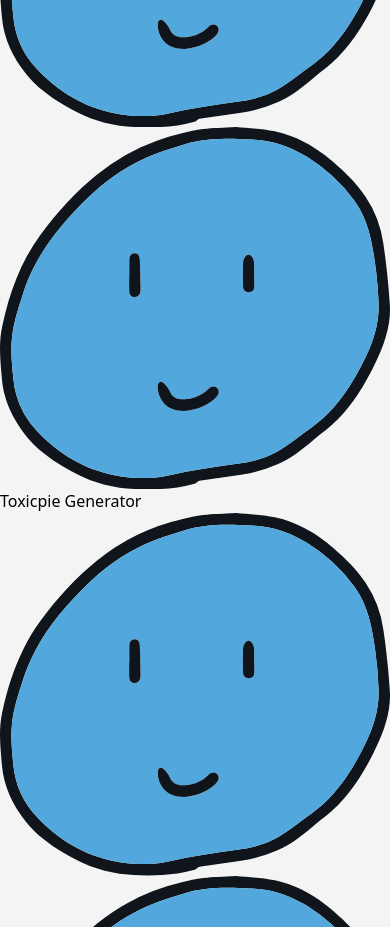
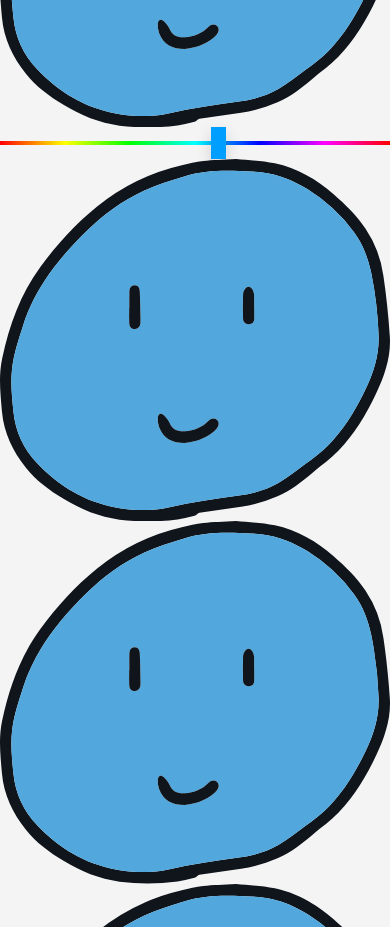
Before and after one commit to wdzeng/toxicpie, a Vue app: page / in a window 390 px wide. Shown: the part 10020-10947 px from the top of the page. Built offline with nearby package versions, Linux system fonts and the light colour scheme.

Commit message:
palette done

```diff
--- a/src/components/ColorBar.vue
+++ b/src/components/ColorBar.vue
@@ -1,11 +1,11 @@
 <template>
   <div class="color-bar">
-    <input ref="input" type="range" min="0" max="1535" :value="modelValue" @change="onChange" @input="onInput" />
+    <input ref="input" type="range" min="0" max="1535" :value="modelValue" @input="onInput" />
   </div>
 </template>
 
 <script lang="ts" setup>
-import { ref, onMounted } from 'vue'
+import { ref, onMounted, watch, toRef } from 'vue'
 import { toRgb } from '@/utils/color'
 import { getColorBarColor } from '@/utils/palette'
 
@@ -19,23 +19,15 @@ const props = defineProps({
 const emit = defineEmits(['update:modelValue'])
 const input = ref(null as any as HTMLInputElement)
 
-function updateThumbColor(inputVal: number) {
-  input.value.style.color = toRgb(getColorBarColor(inputVal))
-}
+watch(toRef(props, 'modelValue'), x => {
+  input.value.style.color = toRgb(getColorBarColor(x))
+})
 
-function onChange(e: Event) {
+function onInput(e: Event) {
   const input = e.target as HTMLInputElement
   const inputVal = +input.value
   emit('update:modelValue', inputVal)
 }
-
-function onInput(e: Event) {
-  const input = e.target as HTMLInputElement
-  const inputVal = +input.value
-  updateThumbColor(inputVal)
-}
-
-onMounted(() => updateThumbColor(props.modelValue))
 </script>
 
 <style lang="scss">
--- a/src/components/ColorBoard.vue
+++ b/src/components/ColorBoard.vue
@@ -1,15 +1,12 @@
 <template>
-  <div class="p-[6px]">
-    <div ref="root" class="color-board h-full" @mousedown="trackFlag = true" @click="update">
-      <div class="point" :style="{ right: briStyle, bottom: satStyle }"></div>
-    </div>
+  <div ref="root" class="relative" @mousedown="trackFlag = true" @click="update">
+    <div class="absolute h-[12px] w-[12px] rounded-full border-white border" :style="{ right: briStyle, bottom: satStyle }"></div>
   </div>
 </template>
 
 <script lang="ts" setup>
 import { computed, onMounted, onUnmounted, ref } from 'vue'
-import { getColorBoardColor } from '@/utils/palette'
-import { getRgb, toRgb } from '@/utils/color'
+import { round } from '@/utils/color'
 
 const props = defineProps({
   modelValue: {
@@ -19,8 +16,8 @@ const props = defineProps({
 })
 const emit = defineEmits(['update:modelValue'])
 
-const bri = computed(() => Math.max(0, Math.min(1, (props.modelValue >> 8) / 0xff)))
-const sat = computed(() => Math.max(0, Math.min(1, (props.modelValue & 0xff) / 0xff)))
+const bri = computed(() => round(props.modelValue >> 8) / 0xff)
+const sat = computed(() => round(props.modelValue & 0xff) / 0xff)
 const briStyle = computed(() => {
   return `calc(${(bri.value * 100).toFixed(2)}% - 6px)`
 })
@@ -34,8 +31,8 @@ function update(e: MouseEvent) {
   const rect = root.value.getBoundingClientRect();
   const x = e.clientX - rect.left; // x position within the element.
   const y = e.clientY - rect.top;  // y position within the element.
-  const b = Math.max(0, Math.min(255, Math.round(255 * (rect.width - x) / rect.width)))
-  const s = Math.max(0, Math.min(255, Math.round(255 * (rect.height - y) / rect.height)))
+  const b = round(255 * (rect.width - x) / rect.width)
+  const s = round(255 * (rect.height - y) / rect.height)
   emit('update:modelValue', b << 8 | s)
 }
 function onDrag(e: MouseEvent) {
@@ -53,16 +50,3 @@ onUnmounted(() => {
   document.removeEventListener('mousemove', onDrag)
 })
 </script>
-
-<style lang="scss">
-.color-board {
-  @apply relative;
-
-  background: linear-gradient(transparent, black),
-    linear-gradient(90deg, white, currentColor);
-
-  .point {
-    @apply absolute h-[12px] w-[12px] rounded-full border-white border;
-  }
-}
-</style>
--- a/src/components/Palette.vue
+++ b/src/components/Palette.vue
@@ -1,18 +1,48 @@
 <template>
-  <div class="flex flex-col lg:flex-row container mx-auto px-4">
-    <!-- preview -->
-    <div class="lg:grow">
-      <div class="p-10 rounded shadow-xl flex justify-center items-center lg:h-full">
-        <toxicpie class="h-[160px] sm:h-[210px] md:h-[260px] lg:h-[310px] xl:h-[360px]"></toxicpie>
-      </div>
-    </div>
-    <!-- palette -->
-    <div class="px-4 lg:w-[40%] mt-[2rem] lg:mt-0">
-      <h1 class="text-3xl font-black text-center">Toxicpie Generator</h1>
-    </div>
+  <div ref="root">
+    <color-board v-model="boardVal" class="h-24 mb-2"></color-board>
+    <color-bar v-model="barVal"></color-bar>
   </div>
 </template>
 
 <script lang="ts" setup>
-import Toxicpie from '@/components/Toxicpie.vue'
+import { ref, onMounted, toRef, watch } from 'vue'
+import ColorBoard from '@/components/ColorBoard.vue'
+import ColorBar from '@/components/ColorBar.vue'
+import { getSourceValue, getDestColor, getColorBarColor } from '@/utils/palette'
+import { toRgb, toxicBlue } from '@/utils/color'
+
+const props = defineProps({
+  color: {
+    type: String,
+    default: toxicBlue
+  }
+})
+const emit = defineEmits(['change'])
+const barVal = ref(180)
+const boardVal = ref(255)
+
+const root = ref(null as any as HTMLElement)
+function updateBoardBasicColor(bar: number = barVal.value) {
+  const colorStr = toRgb(getColorBarColor(bar))
+  const elBoard = root.value.firstChild as HTMLElement
+  elBoard.style.background = `linear-gradient(transparent, black), linear-gradient(90deg, white, ${colorStr})`
+}
+
+function updateColor(value: string = props.color) {
+  const res = getSourceValue(value)
+  barVal.value = res.bar
+  boardVal.value = res.board
+}
+
+watch(toRef(props, 'color'), updateColor)
+watch(barVal, value => {
+  updateBoardBasicColor(value)
+  emit('change', toRgb(getDestColor(value, boardVal.value)))
+})
+watch(boardVal, value => {
+  emit('change', toRgb(getDestColor(barVal.value, value)))
+})
+
+onMounted(() => updateColor())
 </script>
--- a/src/components/Toxicpie.vue
+++ b/src/components/Toxicpie.vue
@@ -16,13 +16,10 @@
   </svg>
 </template>
 
-<script lang="ts">
-import { defineComponent, defineProps, watch, toRef, ref, onMounted } from 'vue'
-const toxicBlack = '#10151c'
-const toxicBlue = '#52a8dd'
+<script lang="ts" setup>
+import { toxicBlack, toxicBlue } from '@/utils/color'
 
-export default defineComponent({
-  props: {
+defineProps({
   outline: {
     require: false,
     type: String,
@@ -33,6 +30,5 @@ export default defineComponent({
     type: String,
     default: toxicBlue
   }
-  }
 })
 </script>
--- a/src/utils/color.ts
+++ b/src/utils/color.ts
@@ -1,7 +1,13 @@
 export const toxicBlack = '#10151c'
 export const toxicBlue = '#52a8dd'
 
-export function toRgb(col: [number, number, number]) {
+export type RGB = [number, number, number]
+
+export function round(a: number) {
+  return Math.max(0, Math.min(255, Math.round(a)))
+}
+
+export function toRgb(col: RGB) {
   const [r, g, b] = col
   function pz(v: number) {
     if (v < 0 || v >= 256) throw Error('invalid range: ' + v)
@@ -11,13 +17,19 @@ export function toRgb(col: [number, number, number]) {
   return '#' + pz(r) + pz(g) + pz(b)
 }
 
-export function getRgb(col: string): [number, number, number] {
+export function getRgb(col: string): RGB {
   if (col[0] === '#') {
-    return [+col.substring(1, 3), +col.substring(3, 5), +col.substring(5, 7)]
+    return [
+      parseInt(col.substring(1, 3), 16),
+      parseInt(col.substring(3, 5), 16),
+      parseInt(col.substring(5, 7), 16)
+    ]
   }
   if (col.startsWith('rgb(')) {
-    col = col.substring(4, col.length - 1)
-    return col.split(',').map((x) => +x.trim()) as [number, number, number]
+    return col
+      .substring(4, col.length - 1)
+      .split(',')
+      .map((a) => parseInt(a.trim())) as RGB
   }
   throw Error('invalid color: ' + col)
 }
--- a/src/utils/palette.ts
+++ b/src/utils/palette.ts
@@ -1,7 +1,4 @@
-import { Ref, watch } from 'vue'
-import { getRgb, toRgb, toxicBlue } from '@/utils/color'
-
-type RGB = [number, number, number]
+import { getRgb, RGB, round } from '@/utils/color'
 
 export function getColorBarColor(x: number): RGB {
   if (x < 256) return [255, x, 0]
@@ -29,14 +26,14 @@ export function getColorBoardColor(
   g = saturation * (g + (255 - g) * brightness)
   b = saturation * (b + (255 - b) * brightness)
   if (rounded) {
-    r = Math.round(r)
-    g = Math.round(g)
-    b = Math.round(b)
+    r = round(r)
+    g = round(g)
+    b = round(b)
   }
   return [r, g, b]
 }
 
-function getColorBarValue(x: RGB): number {
+export function getColorBarValue(x: RGB): number {
   let base = 0
   const [r, g, b] = x
   if (r === 255 && b === 0) return base + g
@@ -53,97 +50,93 @@ function getColorBarValue(x: RGB): number {
   return base + (255 - b)
 }
 
-export default class Palette {
-  constructor(
-    private bar: Ref<number>,
-    private board: Ref<number>,
-    private elBoard: HTMLElement
-  ) {
-    watch(bar, (o) => (elBoard.style.color = toRgb(getColorBarColor(o))))
-  }
+export function getSourceValue(col: string): {
+  bar: number
+  board: number
+} {
+  const [r, g, b] = getRgb(col)
+  let sat, bri, baseR, baseG, baseB
 
-  get color(): string {
-    // const basic =
-    let [r, g, b] = getRgb(this.elBoard.value)
-    const brightness = (this.board.value >> 8) / 256
-    const saturation = (this.board.value & 0xff) / 256
-    r = Math.round(saturation * (r + (255 - r) * brightness))
-    g = Math.round(saturation * (g + (255 - g) * brightness))
-    b = Math.round(saturation * (b + (255 - b) * brightness))
-    return toRgb([r, g, b])
-  }
-
-  private static _setColor(col: RGB): {
+  function solveEquations(col: RGB): {
     sat: number
     g: number
     bri: number
   } {
-    const [r, g, b] = col
-
-    // assume r <= g <= b
-    if (b === 0) {
+    const [col1, col2, col3] = col
+    // assume col1 <= col2 <= col3
+    if (col3 === 0) {
       // #000000 is black
       return { sat: 0, g: 0, bri: 0 }
-    } else if (b === r) {
+    } else if (col3 === col1) {
       // ## xxxxxx is black/white, this may be any color
-      // return toxic blue :)
-      return { sat: b / 255, g: Palette._setColor(getRgb(toxicBlue)).g, bri: 1 }
+      return { sat: col3 / 255, g: 255, bri: 1 }
     } else {
-      return { sat: b / 255, g: (255 * (g - r)) / (b - r), bri: r / b }
+      return {
+        sat: col3 / 255,
+        g: (255 * (col2 - col1)) / (col3 - col1),
+        bri: col1 / col3
+      }
     }
   }
 
-  set color(value: string) {
-    const [r, g, b] = getRgb(value)
-    let sat, bri, baseR, baseG, baseB
   if (r <= g && g <= b) {
-      const res = Palette._setColor([r, g, b])
+    const res = solveEquations([r, g, b])
     sat = res.sat
     bri = res.bri
     baseR = 0
-      baseG = Math.floor(res.g)
+    baseG = round(res.g)
     baseB = 255
   } else if (r <= b && b <= g) {
-      const res = Palette._setColor([r, b, g])
+    const res = solveEquations([r, b, g])
     sat = res.sat
     bri = res.bri
     baseR = 0
-      baseB = Math.floor(res.g)
+    baseB = round(res.g)
     baseG = 255
   } else if (g <= r && r <= b) {
-      const res = Palette._setColor([g, r, b])
+    const res = solveEquations([g, r, b])
     sat = res.sat
     bri = res.bri
     baseG = 0
-      baseR = Math.floor(res.g)
+    baseR = round(res.g)
     baseB = 255
   } else if (g <= b && b <= r) {
-      const res = Palette._setColor([g, b, r])
+    const res = solveEquations([g, b, r])
     sat = res.sat
     bri = res.bri
     baseG = 0
-      baseB = Math.floor(res.g)
+    baseB = round(res.g)
     baseR = 255
   } else if (b <= r && r <= g) {
-      const res = Palette._setColor([b, r, g])
+    const res = solveEquations([b, r, g])
     sat = res.sat
     bri = res.bri
     baseB = 0
-      baseR = Math.floor(res.g)
+    baseR = round(res.g)
     baseG = 255
   } else {
     // b <= g && g <= r
-      const res = Palette._setColor([b, g, r])
+    const res = solveEquations([b, g, r])
     sat = res.sat
     bri = res.bri
     baseB = 0
-      baseG = Math.floor(res.g)
+    baseG = round(res.g)
     baseR = 255
   }
 
-    sat = Math.floor(sat * 256)
-    bri = Math.floor(bri * 256)
-    this.bar.value = getColorBarValue([baseR, baseG, baseB])
-    this.board.value = (bri << 8) | sat
+  sat = round(sat * 255)
+  bri = round(bri * 255)
+  const bar = getColorBarValue([baseR, baseG, baseB])
+  const board = (bri << 8) | sat
+  return { bar, board }
 }
+
+export function getDestColor(barVal: number, boardVal: number): RGB {
+  let [r, g, b] = getColorBarColor(barVal)
+  const brightness = (boardVal >> 8) / 255
+  const saturation = (boardVal & 0xff) / 255
+  r = round(saturation * (r + (255 - r) * brightness))
+  g = round(saturation * (g + (255 - g) * brightness))
+  b = round(saturation * (b + (255 - b) * brightness))
+  return [r, g, b]
 }
```
Also changed, not shown: src/components/Generator.vue (added, +40 -0 lines). Lines whose indentation alone changed are shown as unchanged.
